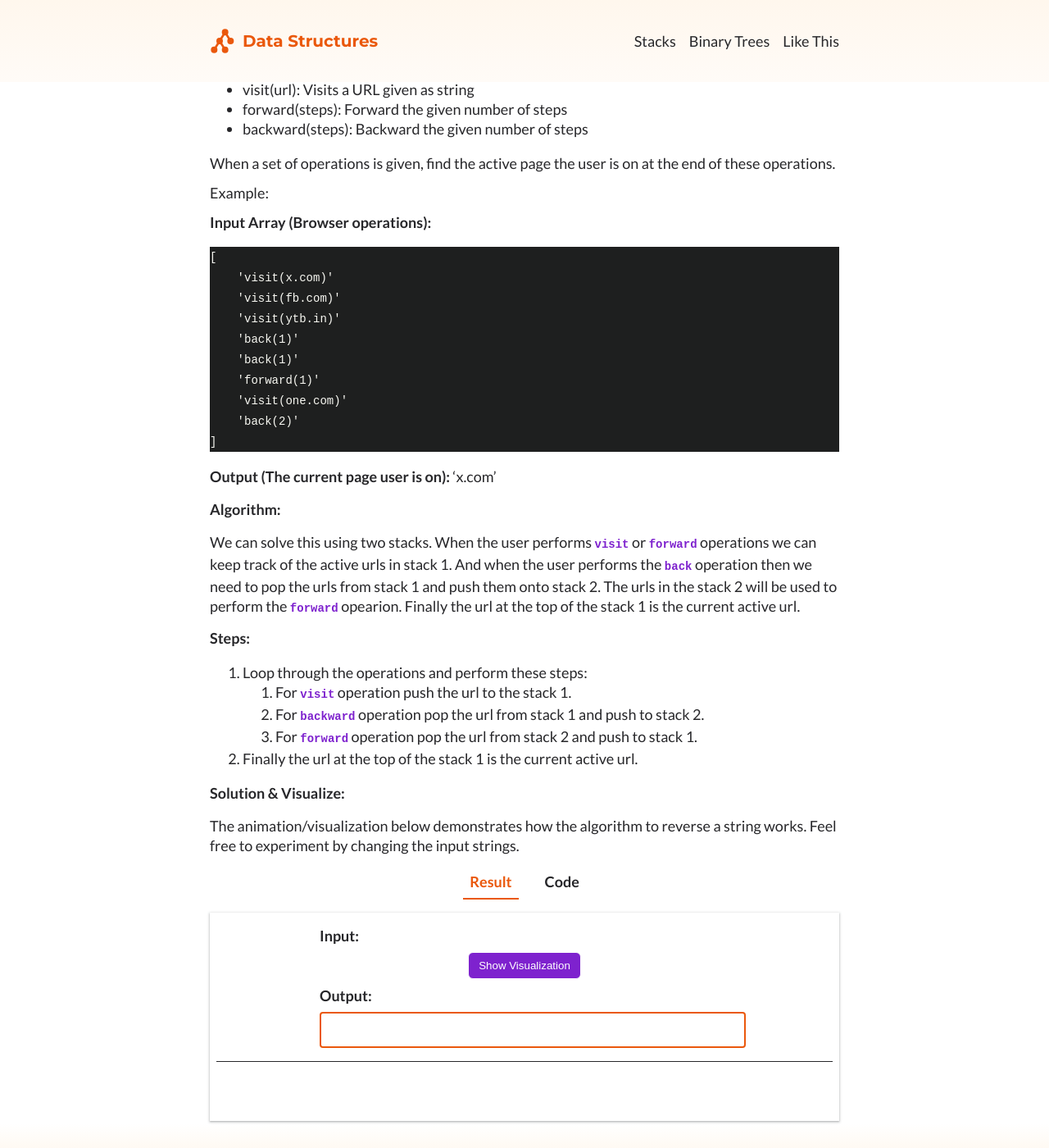
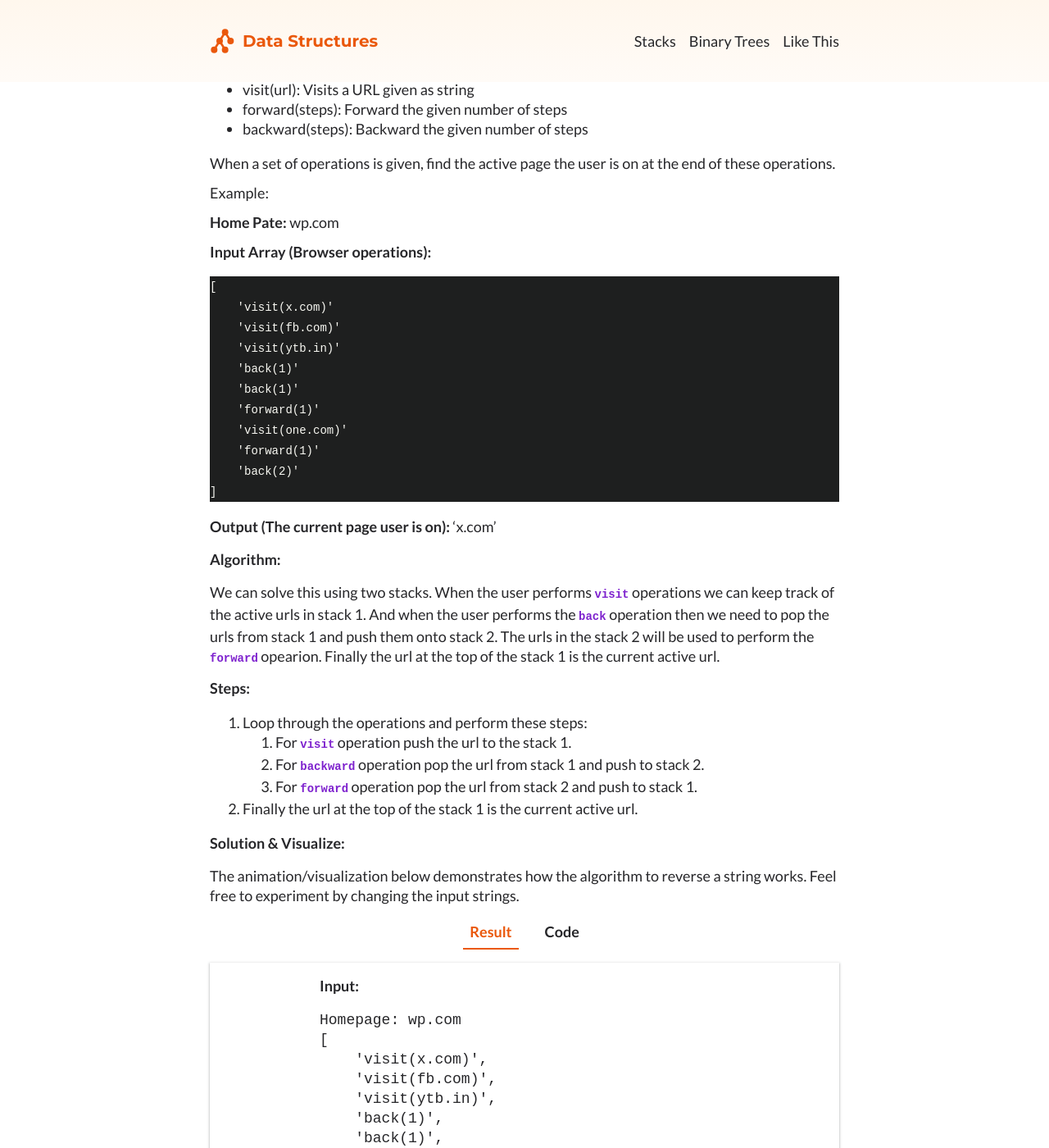
Before and after one commit to raghavendra89/ds-visualizer, a Jekyll site: the page built from _stacks/browser-history.md, in a window 1280 px wide and 1400 px high, scrolled down 247 px. Shown: the whole window at 82% size. Built offline with Jekyll 4.4.1, drawn with Linux system fonts in a browser that asks for light colours; some of the changed lines change nothing that is shown; some of the changed text lies outside the part shown.

Commit message:
Implement solution for browser history problem.

```diff
--- a/_includes/stack-result-area.html
+++ b/_includes/stack-result-area.html
@@ -22,6 +22,11 @@
         {% endif %}
     {% endfor %}
 
+    {% if page.noinputtext %}
+    <div class="mb-4">
+        <pre>{{ page.noinputtext }}</pre>
+    </div>
+    {% endif %}
 
     <div class="mb-2 text-center">
         <button class="btn btn-primary" id="btn-show-visualization">Show Visualization</button>
--- a/_stacks/assets/js/browser-history.js
+++ b/_stacks/assets/js/browser-history.js
@@ -0,0 +1,99 @@
+function stackSolution(args) {
+    let browserOps = [
+        'visit(x.com)',
+        'visit(fb.com)',
+        'visit(ytb.in)',
+        'back(1)',
+        'back(1)',
+        'forward(1)',
+        'visit(one.com)',
+        'forward(1)',
+        'back(2)'
+    ];
+
+    const stack = new Stack(
+        ['wp.com'],
+        {
+            name: 'Stack',
+            description: 'This stack holds the browser history.'
+        }
+    );
+
+    const forwardStack = new Stack(
+        [],
+        {
+            name: 'Forward Stack',
+            description: 'This stack holds the urls for forward operation.'
+        }
+    );
+
+    let browserOp, value;
+    for (var i = 0; i < browserOps.length; i++) {
+        browserOp = browserOps[i].substr(0, browserOps[i].indexOf('('));
+        value = browserOps[i].replace(browserOp, '').replaceAll(/[\(\)]/g, '');
+
+        if (browserOp == 'visit') {
+            animatorModule.displayComment(
+                'Loop through the browser operations. <br><br><strong class="sv-comment-highlight-char">'+ browserOps[i] +'</strong><br><br>'
+                + 'For visit operation push url to the stack and clear the forward stack.',
+                500
+            );
+            stack.push(value);
+
+            while (! forwardStack.isEmpty()) {
+                forwardStack.pop();
+            }
+        }
+
+        if (browserOp == 'back') {
+            animatorModule.displayComment(
+                'Loop through the browser operations. <br><br><strong class="sv-comment-highlight-char">'+ browserOps[i] +'</strong><br><br>'
+                + 'For back operation move the urls from input Stack to Forward Stack.',
+                500
+            );
+
+            value = parseInt(value);
+            while (value > 0) {
+                if (stack.isEmpty()) {
+                    break;
+                }
+                forwardStack.push(stack.pop());
+                value--;
+            }
+
+            if (value > 0 && ! stack.isEmpty()) {
+                stack.push(forwardStack.pop());
+            }
+        }
+
+        if (browserOp == 'forward') {
+            animatorModule.displayComment(
+                'Loop through the browser operations. <br><br><strong class="sv-comment-highlight-char">'+ browserOps[i] +'</strong><br><br>'
+                + 'For forward operation move the urls from Forward Stack to input Stack.',
+                500
+            );
+
+            value = parseInt(value);
+            while (value > 0) {
+                if (forwardStack.isEmpty()) {
+                    animatorModule.displayComment(
+                        'Loop through the browser operations. <br><br><strong class="sv-comment-highlight-char">'+ browserOps[i] +'</strong><br><br>'
+                        + 'For forward operation move the urls from Forward Stack to input Stack. <br>'
+                        + 'No URLs to forward.',
+                        1000
+                    );
+                    break;
+                }
+                stack.push(forwardStack.pop());
+                value--;
+            }
+        }
+    }
+
+    animatorModule.displayComment(
+        'The current active page: ' + stack.top(),
+        500
+    );
+    animatorModule.displayOutput(stack.top());
+    return stack.top();
+}
--- a/_stacks/browser-history.md
+++ b/_stacks/browser-history.md
@@ -1,6 +1,19 @@
 ---
 layout: visualizer
 title: Design Browser History
+noinputtext: |
+    Homepage: wp.com
+    [
+        'visit(x.com)',
+        'visit(fb.com)',
+        'visit(ytb.in)',
+        'back(1)',
+        'back(1)',
+        'forward(1)',
+        'visit(one.com)',
+        'forward(1)',
+        'back(2)'
+    ]
 ---
 
 #### Problem:
@@ -15,6 +28,8 @@
 
 Example:
 
+**Home Pate:** wp.com
+
 **Input Array (Browser operations):**
 
     [
@@ -25,6 +40,7 @@
         'back(1)'
         'forward(1)'
         'visit(one.com)'
+        'forward(1)'
         'back(2)'
     ]
 
@@ -32,7 +48,7 @@
 
 #### Algorithm:
 
-We can solve this using two stacks. When the user performs `visit` or `forward` operations we can keep track of the active urls in stack 1. And when the user performs the `back` operation then we need to pop the urls from stack 1 and push them onto stack 2. The urls in the stack 2 will be used to perform the `forward` opearion. Finally the url at the top of the stack 1 is the current active url.
+We can solve this using two stacks. When the user performs `visit` operations we can keep track of the active urls in stack 1. And when the user performs the `back` operation then we need to pop the urls from stack 1 and push them onto stack 2. The urls in the stack 2 will be used to perform the `forward` opearion. Finally the url at the top of the stack 1 is the current active url.
 
 **Steps:**
 
```
